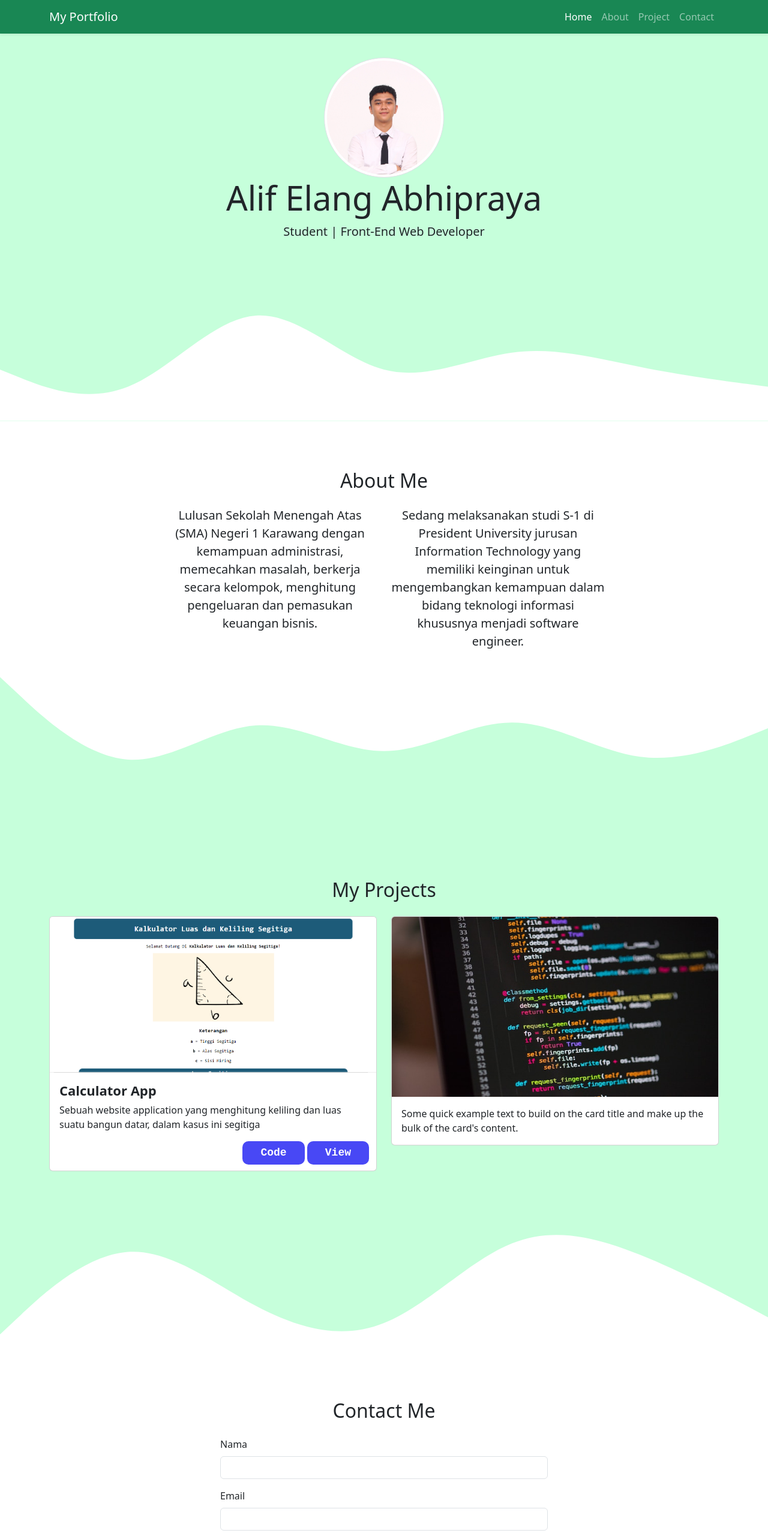
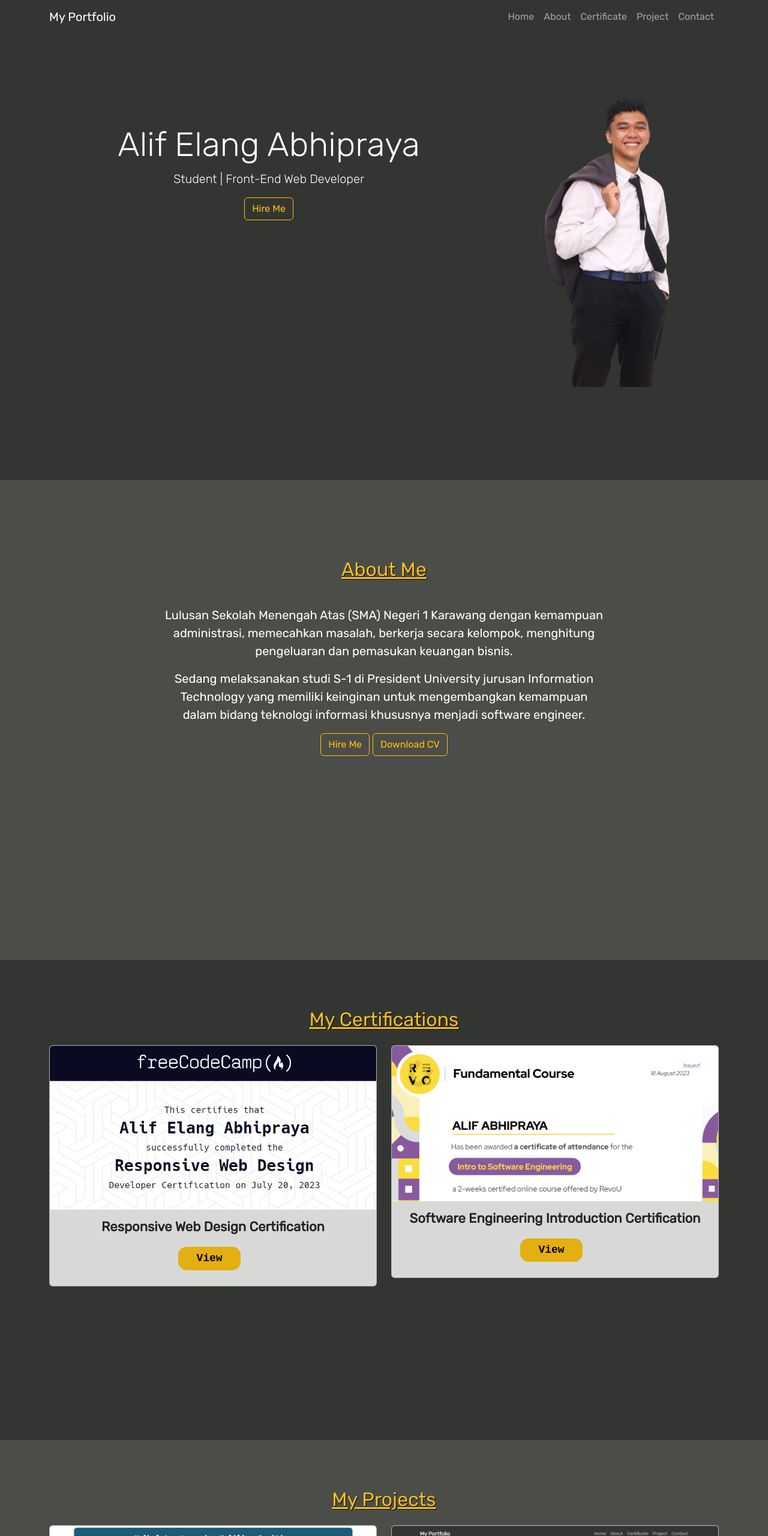
Before and after one commit to AbhiprayaCode/AbhiprayaCode.github.io, a plain HTML site: page index.html in a window 1280 px wide. Shown: the top 2560 px of the page at 60% size. Drawn offline with nearby package versions, Linux system fonts and the light colour scheme; a web font is replaced by a local one.

Commit message:
new design

```diff
--- a/index.html
+++ b/index.html
@@ -17,13 +17,23 @@
       href="https://cdn.jsdelivr.net/npm/bootstrap-icons@1.10.5/font/bootstrap-icons.css"
     />
 
+    <!-- Font -->
+    <style>
+      @import url("https://fonts.googleapis.com/css2?family=Rubik:wght@300;400&family=Tektur:wght@600&display=swap");
+    </style>
+
+    <script
+      src="https://kit.fontawesome.com/99610e2f89.js"
+      crossorigin="anonymous"
+    ></script>
+
     <!-- My CSS -->
     <link rel="stylesheet" href="style.css" />
   </head>
   <body id="home">
     <!-- Navbar -->
     <nav
-      class="navbar fixed-top navbar-expand-lg navbar-dark bg-success shadow-sm"
+      class="navbar fixed-top navbar-expand-lg navbar-dark shadow-sm"
     >
       <div class="container">
         <a class="navbar-brand" href="#">My Portfolio</a>
@@ -41,12 +51,15 @@
         <div class="collapse navbar-collapse" id="navbarNav">
           <ul class="navbar-nav ms-auto">
             <li class="nav-item">
-              <a class="nav-link active" aria-current="page" href="#home"
+              <a class="nav-link" aria-current="page" href="#home"
                 >Home</a
               >
             </li>
             <li class="nav-item">
               <a class="nav-link" href="#about">About</a>
+            </li>
+            <li class="nav-item">
+              <a class="nav-link" href="#certification">Certificate</a>
             </li>
             <li class="nav-item">
               <a class="nav-link" href="#project">Project</a>
@@ -61,46 +74,39 @@
     <!-- Akhir Navbar -->
 
     <!-- Jumbotron -->
-    <section id="jumbotron" class="text-center">
+    <section id="jumbotron" class="">
+      <div class="name-section text-center">
+        <h4 class="display-4">Alif Elang Abhipraya</h4>
+        <p class="lead">Student | Front-End Web Developer</p>
+        <button type="button" class="btn btn-outline-warning">Hire Me</button>
+      </div>
       <img
-        src="img/IMG_4769.JPG"
-        alt=""
-        width="200"
-        class="rounded-circle img-thumbnail"
+        src="img/removed bg.png"
+        alt="My Photo"
+        width="246px"
       />
-      <h1 class="display-4">Alif Elang Abhipraya</h1>
-      <p class="lead">Student | Front-End Web Developer</p>
-      <svg xmlns="http://www.w3.org/2000/svg" viewBox="0 0 1440 320">
-        <path
-          fill="#ffffff"
-          fill-opacity="1"
-          d="M0,224L40,240C80,256,160,288,240,256C320,224,400,128,480,122.7C560,117,640,203,720,224C800,245,880,203,960,192C1040,181,1120,203,1200,218.7C1280,235,1360,245,1400,250.7L1440,256L1440,320L1400,320C1360,320,1280,320,1200,320C1120,320,1040,320,960,320C880,320,800,320,720,320C640,320,560,320,480,320C400,320,320,320,240,320C160,320,80,320,40,320L0,320Z"
-        ></path>
-      </svg>
     </section>
     <!-- Akhir Jumbotron -->
     <!-- About -->
     <section id="about">
       <div class="container">
         <div class="row text-center mb-3">
-          <div class="col">
+          <div class="about-me col">
             <h2>About Me</h2>
           </div>
         </div>
-        <div class="row justify-content-center fs-5 text-center">
-          <div class="col-md-4">
+        <div class="main-about row justify-content-center fs-5 text-center">
+          <div class="col-md-8">
             <p>
               Lulusan Sekolah Menengah Atas (SMA) Negeri 1 Karawang dengan
               kemampuan administrasi, memecahkan masalah, berkerja secara
               kelompok, menghitung pengeluaran dan pemasukan keuangan bisnis.
             </p>
-          </div>
-          <div class="col-md-4">
             <p>
               Sedang melaksanakan studi S-1 di
               <a
                 href="https://president.ac.id/"
-                class="link text-dark"
+                class="link"
                 target="_blank"
                 >President University</a
               >
@@ -108,18 +114,48 @@
               mengembangkan kemampuan dalam bidang teknologi informasi khususnya
               menjadi software engineer.
             </p>
+            <button type="button" class="btn btn-outline-warning">Hire Me</button>
+            <button type="button" class="btn btn-outline-warning">Download CV</button>
+
+        </div>
+      </div>
+    </section>
+    <!-- Akhir About -->
+    <!-- Certification start -->
+    <section id="certification">
+      <div class="container">
+        <div class="row">
+          <div class="col text-center mb-3">
+            <h2>My Certifications</h2>
+          </div>
+        </div>
+        <div class="row">
+          <div class="col-md-6 mb-3">
+            <div class="card">
+              <img src="img/Certifications/www.freecodecamp.org_certification_AbhiprayaCode_responsive-web-design2.png" class="card-img-top" alt="Responsive Web Design Certification" style="max-height:300px;">
+              <div class="card-body">
+                <h3 class="card-text text-center">Responsive Web Design Certification</h3>
+                <div class="button text-center" style="margin-top: 20px;">
+                  <a href="https://abhiprayacode.github.io/calculator-app/" class="btn" tabindex="-1" role="button" aria-disabled="true">View</a>
+                </div>
+              </div>
+            </div>
+          </div>
+          <div class="col-md-6 mb-3">
+            <div class="card">
+              <img src="img/Certifications/RevoU.png" class="card-img-top" alt="Responsive Web Design Certification" style="max-height:300px;">
+              <div class="card-body">
+                <h3 class="card-text text-center">Software Engineering Introduction Certification</h3>
+                <div class="button text-center" style="margin-top: 20px;">
+                  <a href="https://drive.google.com/file/d/1DKgX-mxxVcyZgAfN9x4ihiUUDdeSiboU/view?usp=drive_link" class="btn" tabindex="-1" role="button" aria-disabled="true">View</a>
+                </div>
+              </div>
+            </div>
           </div>
         </div>
       </div>
-      <svg xmlns="http://www.w3.org/2000/svg" viewBox="0 0 1440 320">
-        <path
-          fill="#c6ffdb"
-          fill-opacity="1"
-          d="M0,32L40,69.3C80,107,160,181,240,186.7C320,192,400,128,480,122.7C560,117,640,171,720,170.7C800,171,880,117,960,117.3C1040,117,1120,171,1200,181.3C1280,192,1360,160,1400,144L1440,128L1440,320L1400,320C1360,320,1280,320,1200,320C1120,320,1040,320,960,320C880,320,800,320,720,320C640,320,560,320,480,320C400,320,320,320,240,320C160,320,80,320,40,320L0,320Z"
-        ></path>
-      </svg>
     </section>
-    <!-- Akhir About -->
+    <!-- Certification End -->
     <!-- Project -->
     <section id="project">
       <div class="container">
@@ -140,72 +176,39 @@
               <div class="card-body">
                 <h3 class="card-text">Calculator App</h3>
                 <p class="card-text">
-                  Sebuah website application yang menghitung keliling dan luas suatu bangun datar, dalam kasus ini segitiga
+                  A website application that calculate
+                  circumference and area of triangle.
                 </p>
               </div>
               <div class="button text-end">
-                <a href="https://github.com/AbhiprayaCode/calculator-app"><button type="button">Code</button></a>
-                <a href="https://abhiprayacode.github.io/calculator-app/"><button type="button">View</button></a>
+                <a href="https://github.com/AbhiprayaCode/calculator-app" class="btn" tabindex="-1" role="button" aria-disabled="true">Code</a>
+                <a href="https://abhiprayacode.github.io/calculator-app/" class="btn" tabindex="-1" role="button" aria-disabled="true">View</a>
               </div>
             </div>
           </div>
           <div class="col-md-6 mb-3">
             <div class="card">
               <img
-                src="img/project/chris-ried-ieic5Tq8YMk-unsplash.jpg"
+                src="img/project/portfolio-website.png"
                 class="card-img-top"
                 alt="Project 2"
                 style="max-height:300px"
               />
               <div class="card-body">
+                <h3>Portfolio Website</h3>
                 <p class="card-text">
-                  Some quick example text to build on the card title and make up
-                  the bulk of the card's content.
+                  A portfolio website that inform who am i, what's project i've been finished, my certification and my social media.
                 </p>
+              </div>
+              <div class="button text-end">
+                <a href="https://github.com/AbhiprayaCode/calculator-app" class="btn" tabindex="-1" role="button" aria-disabled="true">Code</a>
+                <a href="#home" class="btn" tabindex="-1" role="button" aria-disabled="true">View</a>
               </div>
             </div>
           </div>
         </div>
-        <!-- <div class="row justify-content-center">
-          <div class="col-md-4 mb-3">
-            <div class="card">
-              <img
-                src="img/project/joshua-aragon-EaB4Ml7C7fE-unsplash.jpg"
-                class="card-img-top"
-                alt="Project 4"
-              />
-              <div class="card-body">
-                <p class="card-text">
-                  Some quick example text to build on the card title and make up
-                  the bulk of the card's content.
-                </p>
-              </div>
-            </div>
-          </div> -->
-          <!-- <div class="col-md-4 mb-3">
-            <div class="card">
-              <img
-                src="img/project/mohammad-rahmani-8qEB0fTe9Vw-unsplash.jpg"
-                class="card-img-top"
-                alt="Project 5"
-              />
-              <div class="card-body">
-                <p class="card-text">
-                  Some quick example text to build on the card title and make up
-                  the bulk of the card's content.
-                </p>
-              </div>
-            </div>
-          </div> -->
         </div>
       </div>
-      <svg xmlns="http://www.w3.org/2000/svg" viewBox="0 0 1440 320">
-        <path
-          fill="#fff"
-          fill-opacity="1"
-          d="M0,288L40,250.7C80,213,160,139,240,133.3C320,128,400,192,480,234.7C560,277,640,299,720,266.7C800,235,880,149,960,117.3C1040,85,1120,107,1200,138.7C1280,171,1360,213,1400,234.7L1440,256L1440,320L1400,320C1360,320,1280,320,1200,320C1120,320,1040,320,960,320C880,320,800,320,720,320C640,320,560,320,480,320C400,320,320,320,240,320C160,320,80,320,40,320L0,320Z"
-        ></path>
-      </svg>
     </section>
     <!-- Akhir Project -->
     <!-- Contact -->
@@ -261,7 +264,7 @@
                   name="pesan"
                 ></textarea>
               </div>
-              <button type="submit" class="btn btn-success btn-kirim">
+              <button type="submit" class="btn btn-outline-warning btn-kirim">
                 Kirim
               </button>
 
@@ -281,24 +284,50 @@
           </div>
         </div>
       </div>
-      <svg xmlns="http://www.w3.org/2000/svg" viewBox="0 0 1440 320">
-        <path
-          fill="#198754"
-          fill-opacity="1"
-          d="M0,288L40,250.7C80,213,160,139,240,133.3C320,128,400,192,480,234.7C560,277,640,299,720,266.7C800,235,880,149,960,117.3C1040,85,1120,107,1200,138.7C1280,171,1360,213,1400,234.7L1440,256L1440,320L1400,320C1360,320,1280,320,1200,320C1120,320,1040,320,960,320C880,320,800,320,720,320C640,320,560,320,480,320C400,320,320,320,240,320C160,320,80,320,40,320L0,320Z"
-        ></path>
-      </svg>
     </section>
     <!-- Akhir Contact -->
+    <!-- Social Media Start -->
+    <div id="social">
+      <div class="penutup">
+        <h1>Lets work together!</h1>
+        <p>Follow my social media for more</p>
+      </div>
+      <ul>
+        <li>
+          <a
+            href="https://instagram.com/alifelang_/"
+            id="profile-link"
+            target="_blank"
+            ><i class="fa-brands fa-instagram"></i
+          ></a>
+        </li>
+        <li>
+          <a
+            href="https://www.linkedin.com/in/alif-elang-abhipraya-7a66ab252/"
+            id="profile-link"
+            target="_blank"
+            ><i class="fa-brands fa-linkedin"></i
+          ></a>
+        </li>
+        <li>
+          <a
+            href="https://github.com/AbhiprayaCode"
+            id="profile-link"
+            target="_blank"
+            ><i class="fa-brands fa-github"></i
+          ></a>
+        </li>
+      </ul>
+    </div>
+    <!-- Social Media End -->
     <!-- Footer -->
-    <footer class="bg-success text-white text-center pb-3">
+    <footer class="text-white text-center pb-1 pt-3">
       <p>
         Created with <i class="bi bi-suit-heart-fill text-danger"></i> by
         <a
           href="https://www.instagram.com/alifelang_/"
           class="text-white fw-semibold"
-          >alifabhipraya</a
-        >
+          >alifabhipraya</a>
       </p>
     </footer>
     <!-- Akhir Footer -->
--- a/style.css
+++ b/style.css
@@ -1,14 +1,84 @@
+* {
+  font-family: "Rubik", sans-serif;
+}
+
 html {
   scroll-behavior: smooth;
 }
 
-#jumbotron {
-  padding-top: 6rem;
-  background-color: #c6ffdb;
+/* NAVBAR */
+
+nav.navbar {
+  background-color: #333532;
 }
 
+.navbar-nav.navbar-item a:active {
+  color: white;
+}
+
+/* JUMBOTRON */
+
+#jumbotron {
+  height: 100vh;
+  padding-top: 6rem;
+  background-color: #333532;
+  color: white;
+  display: grid;
+  grid-template-columns: 70% 30%;
+}
+
+#jumbotron .name-section {
+  font-size: 10px;
+  padding-top: 7rem;
+}
+
+/* ABOUT */
+
+#about {
+  background-color: #4b4d49;
+  color: white;
+  height: 100vh;
+}
+
+#about .about-me {
+  text-decoration: underline;
+  color: #f2be22;
+  padding-top: 50px;
+  padding-bottom: 18px;
+  text-shadow: 1px 1px black;
+}
+
+/* CERTIFICATION */
+#certification {
+  height: 100vh;
+  background-color: #333532;
+}
+
+#certification h2 {
+  text-decoration: underline;
+  color: #f2be22;
+  text-shadow: 1px 1px black;
+}
+
+#certification .card {
+  background-color: #d8d9d7;
+}
+
+/* PROJECT */
+
 #project {
-  background-color: #c6ffdb;
+  background-color: #4b4d49;
+  height: 100vh;
+}
+
+#project h2 {
+  text-decoration: underline;
+  color: #f2be22;
+  text-shadow: 1px 1px black;
+}
+
+#project .row .card {
+  background-color: #d8d9d7;
 }
 
 section {
@@ -17,6 +87,7 @@ section {
 
 .link {
   text-decoration: none;
+  color: white;
 }
 
 div.card h3 {
@@ -33,17 +104,70 @@ div.button {
   margin-right: 12px;
 }
 
-div.button button {
+div.button a {
   border: none;
   padding: 6px 30px;
-  border-radius: 10px;
+  border-radius: 14px;
   background-color: rgb(72, 72, 245);
-  color: white;
+  color: black;
   font-size: 18px;
   font-weight: bold;
   font-family: monospace;
+  background-color: #e4af10;
 }
 
-div.button button:hover {
-  background-color: rgb(30, 30, 214);
+/* CONTACT */
+#contact {
+  background-color: #333532;
+  height: 100vh;
 }
+
+#contact h2 {
+  text-decoration: underline;
+  color: #f2be22;
+  text-shadow: 1px 1px black;
+}
+
+#contact form label {
+  color: white;
+}
+
+/* Social Media */
+
+#social {
+  width: 100%;
+  height: 100vh;
+  background-color: #4b4d49;
+  margin: auto;
+  padding-top: 20%;
+  text-align: center;
+  color: white;
+  text-shadow: 1px 1px black;
+}
+
+#social .penutup h1 {
+  font-size: 3.5rem;
+  margin-bottom: 10px;
+}
+
+#social .penutup p {
+  font-size: 1.3rem;
+  font-style: italic;
+}
+
+#social ul li {
+  margin: 30px;
+  list-style: none;
+  display: inline-block;
+}
+
+.fa-brands {
+  text-decoration: none;
+  font-size: 50px;
+  color: white;
+}
+
+/* FOOTER */
+footer {
+  background-color: #333532;
+}
```
Also changed, not shown: img/Certifications/RevoU.png (added), img/Certifications/www.freecodecamp.org_certification_AbhiprayaCode_responsive-web-design2.png (added), img/IMG_4769.JPG (deleted), img/project/portfolio-website.png (added), img/removed bg.png (added).
